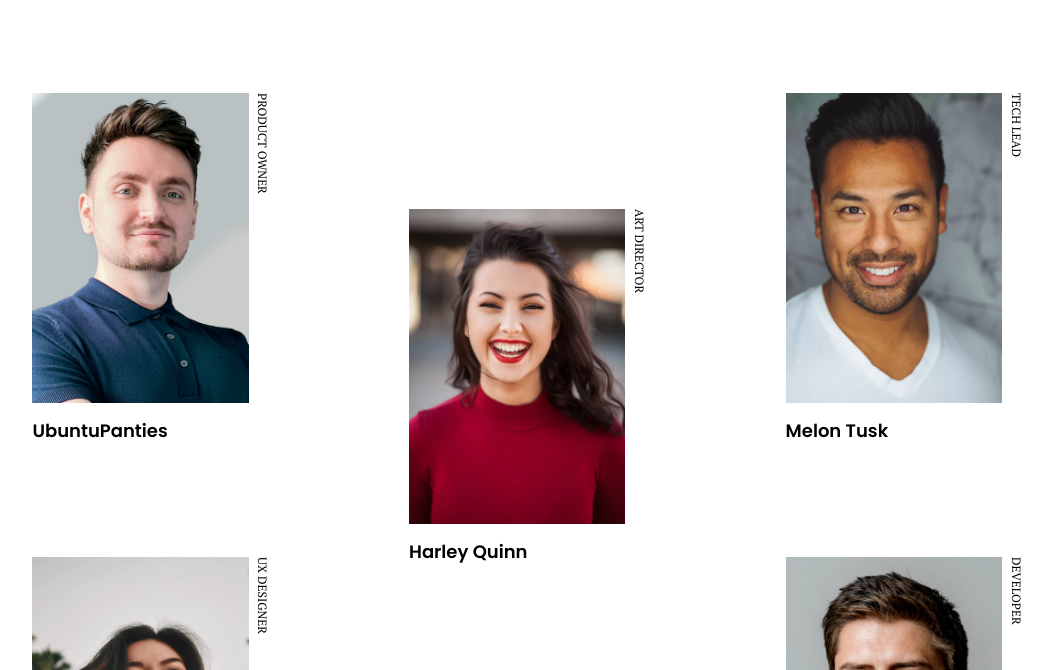
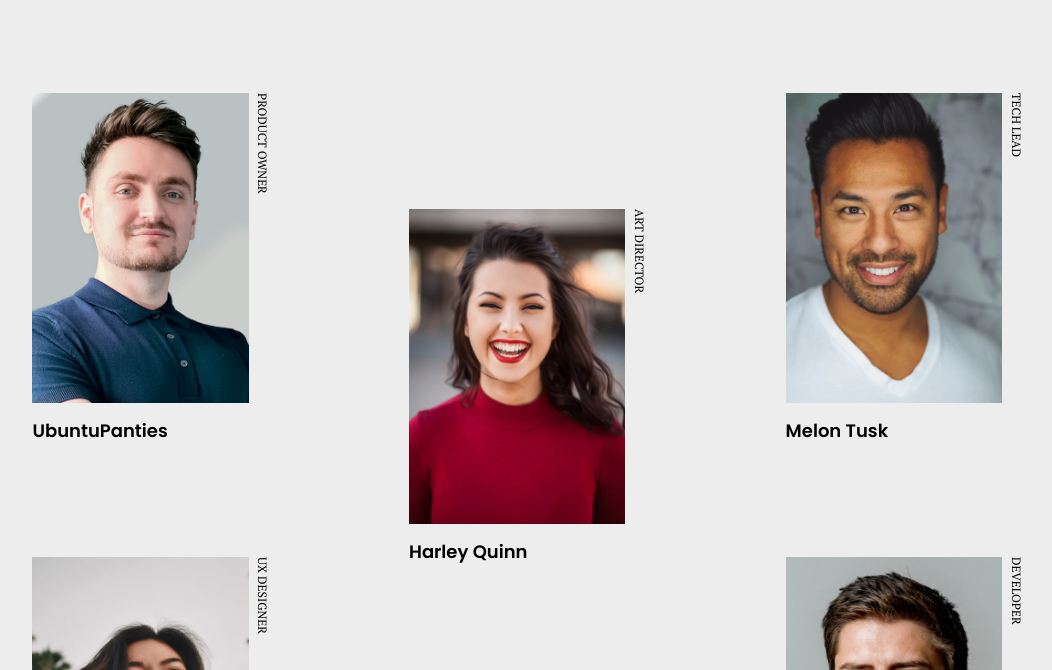
Before and after one commit to samted69/Ubuntu-Team-Page, a plain HTML site: page index.html in a window 1280 px wide. Shown: the part 221-891 px from the top of the page, without its empty margins (112-1164 px from the left). Drawn offline with Linux system fonts and the light colour scheme.

Commit message:
Update styles.css

```diff
--- a/styles.css
+++ b/styles.css
@@ -10,6 +10,7 @@ font-family: 'PT Serif', serif;
   box-sizing: border-box;
   padding: 0;
   margin: 0;
+  background-color: #ededed
 }
 
 .container {
```
